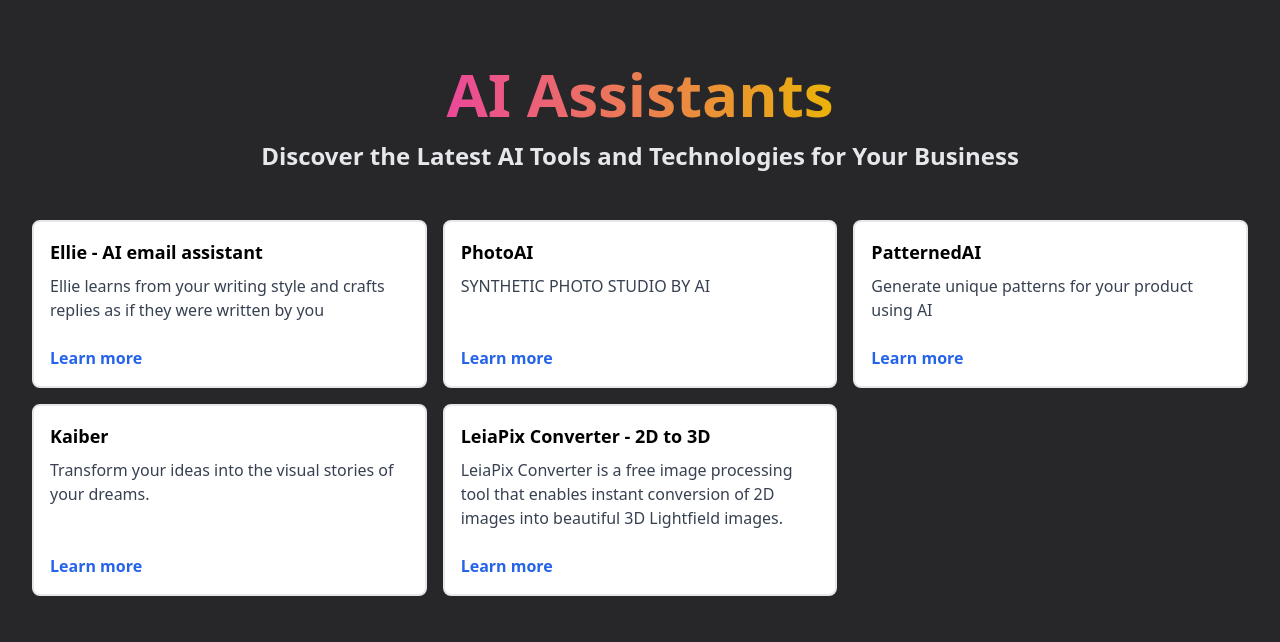
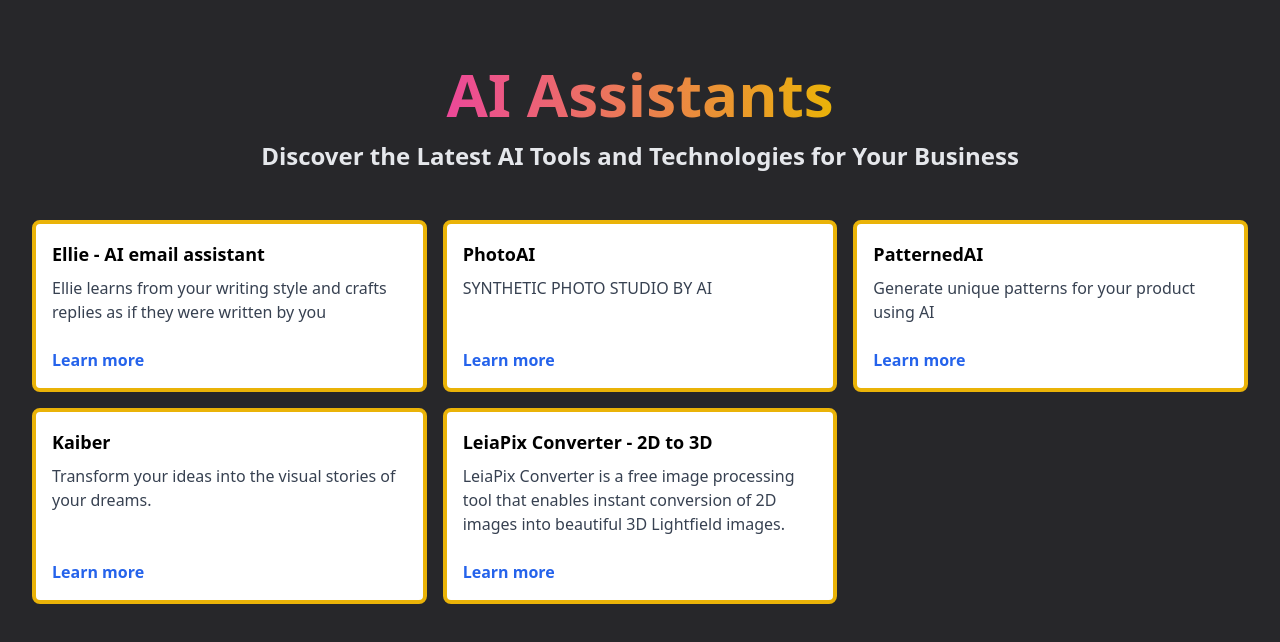
Before and after one commit to MrSimsek/ai-assistants, a Next.js app: page / in a window 1280 px wide. Shown: the top 642 px of the page. Built offline with nearby package versions, Linux system fonts and the light colour scheme.

Commit message:
Add border color

```diff
--- a/src/pages/index.tsx
+++ b/src/pages/index.tsx
@@ -38,7 +38,7 @@ export default function Home() {
             {tools.map((tool) => (
               <div
                 key={tool.id}
-                className="bg-white rounded-lg border-2 p-4 hover:shadow-xl transition-shadow duration-300 flex flex-col space-y-4 justify-between"
+                className="bg-white rounded-lg border-4 border-yellow-500 p-4 hover:shadow-xl transition-shadow duration-300 flex flex-col space-y-4 justify-between"
               >
                 <div>
                   <h3 className="text-lg font-bold mb-2">{tool.name}</h3>
```
